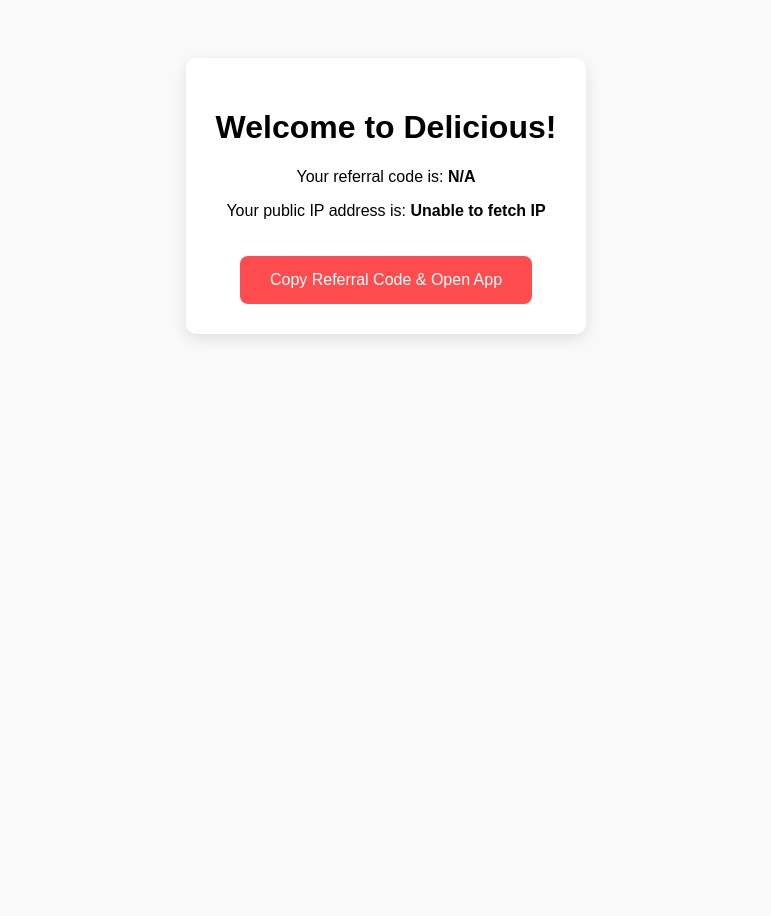
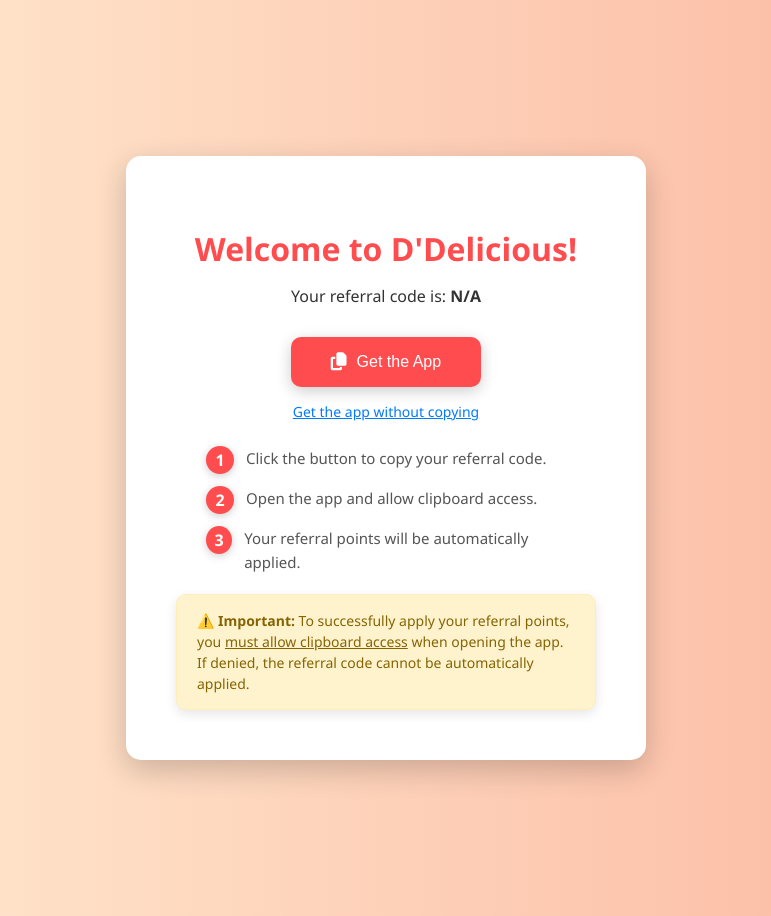
Before and after one commit to abhishek-niraj/referral, a plain HTML site: page index.html in a window 1280 px wide. Shown: the whole page, without its empty margins (254-1025 px from the left). Before the commit the page ends 800 px from the top, so only its background shows below. Drawn offline with Linux system fonts and the light colour scheme; no server answers.

Commit message:
codecommit

```diff
--- a/index.html
+++ b/index.html
@@ -3,77 +3,192 @@
 <head>
   <meta charset="UTF-8" />
   <meta name="viewport" content="width=device-width, initial-scale=1.0"/>
-  <title>Delicious Referral</title>
+  <title> D'Delicious Referral</title>
 
-  <!-- Dynamic Smart App Banner for iOS -->
-  <script>
-    const params = new URLSearchParams(window.location.search);
-    const code = params.get('code') || '';
-
-    const meta = document.createElement('meta');
-    meta.name = 'apple-itunes-app';
-    meta.content = `app-id=6736582983, app-argument=https://ddelicious.co.in/referral?code=${code}`;
-    document.head.appendChild(meta);
-  </script>
+  <!-- Font Awesome for copy icon -->
+  <script src="https://kit.fontawesome.com/a076d05399.js" crossorigin="anonymous"></script>
 
   <style>
     body {
-      font-family: Arial, sans-serif;
+      font-family: 'Segoe UI', Tahoma, Geneva, Verdana, sans-serif;
       text-align: center;
       padding: 50px;
-      background: #f9f9f9;
+      background: linear-gradient(to right, #ffecd2, #fcb69f);
+      min-height: 100vh;
+      display: flex;
+      justify-content: center;
+      align-items: center;
     }
+
     .referral-box {
       background: #fff;
-      padding: 30px;
-      border-radius: 10px;
-      box-shadow: 0 5px 15px rgba(0,0,0,0.1);
+      padding: 50px;
+      border-radius: 15px;
+      box-shadow: 0 10px 30px rgba(0,0,0,0.2);
       display: inline-block;
+      max-width: 420px;
+      width: 100%;
+      text-align: center;
     }
-    button {
+
+    h1 {
+      color: #ff4d4f;
+      margin-bottom: 15px;
+    }
+
+    p {
+      font-size: 16px;
+      color: #333;
+      margin: 10px 0;
+    }
+
+    .button {
       background-color: #ff4d4f;
       color: white;
       border: none;
-      padding: 15px 30px;
+      padding: 16px 40px;
       font-size: 16px;
-      border-radius: 8px;
+      border-radius: 10px;
       cursor: pointer;
       margin-top: 20px;
+      transition: 0.3s;
+      box-shadow: 0 4px 15px rgba(0,0,0,0.2);
+      display: inline-flex;
+      align-items: center;
     }
-    button:hover {
+
+    .button:hover {
       background-color: #e84342;
+      transform: translateY(-2px);
+    }
+
+    .button i {
+      margin-right: 10px;
+      font-size: 18px;
+    }
+
+    .alternative {
+      margin-top: 15px;
+      font-size: 14px;
+      color: #007bff;
+      cursor: pointer;
+      text-decoration: underline;
+    }
+
+    .instruction {
+      margin-top: 25px;
+      text-align: left;
+      max-width: 360px;
+      margin-left: auto;
+      margin-right: auto;
+      font-size: 15px;
+      color: #555;
+      line-height: 1.6;
+    }
+
+    .step {
+      display: flex;
+      align-items: flex-start;
+      margin-bottom: 12px;
+    }
+
+    .step-number {
+      display: inline-block;
+      background: #ff4d4f;
+      color: white;
+      font-weight: bold;
+      border-radius: 50%;
+      width: 28px;
+      height: 28px;
+      line-height: 28px;
+      text-align: center;
+      margin-right: 12px;
+      font-size: 16px;
+      box-shadow: 0 2px 8px rgba(0,0,0,0.2);
+    }
+
+    .ip-address {
+      margin-top: 20px;
+      font-weight: bold;
+      color: #ff4d4f;
+    }
+
+    /* Clipboard permission notice */
+    .clipboard-instruction {
+      margin-top: 20px;
+      background: #fff3cd;
+      color: #856404;
+      padding: 15px 20px;
+      border-radius: 10px;
+      border: 1px solid #ffeeba;
+      font-size: 14px;
+      text-align: left;
+      max-width: 400px;
+      margin-left: auto;
+      margin-right: auto;
+      box-shadow: 0 4px 12px rgba(0,0,0,0.1);
+      line-height: 1.5;
+    }
+    .clipboard-instruction strong {
+      font-weight: bold;
     }
   </style>
 </head>
 <body>
+
   <div class="referral-box">
-    <h1>Welcome to Delicious!</h1>
+    <h1>Welcome to D'Delicious!</h1>
     <p>Your referral code is: <strong id="refCode">...</strong></p>
-    <p>Your public IP address is: <strong id="userIp">Loading...</strong></p>
-    <button id="copyButton">Copy Referral Code & Open App</button>
+
+    <!-- Get App Button -->
+    <button class="button" id="copyButton">
+      <i class="fas fa-copy"></i> Get the App
+    </button>
+
+    <!-- Alternative link -->
+    <div class="alternative" id="openWithoutCopy">
+      Get the app without copying
+    </div>
+
+    <!-- Instructions -->
+    <div class="instruction">
+      <div class="step"><span class="step-number">1</span> Click the button to copy your referral code.</div>
+      <div class="step"><span class="step-number">2</span> Open the app and allow clipboard access.</div>
+      <div class="step"><span class="step-number">3</span> Your referral points will be automatically applied.</div>
+    </div>
+
+    <!-- Clipboard permission notice -->
+    <div class="clipboard-instruction">
+      ⚠️ <strong>Important:</strong> To successfully apply your referral points, you <u>must allow clipboard access</u> when opening the app.
+      If denied, the referral code cannot be automatically applied.
+    </div>
+
+    <!-- IP Display -->
+
   </div>
 
   <script>
-    document.getElementById('refCode').textContent = code || 'N/A';
+    // Get referral code from URL
+    const params = new URLSearchParams(window.location.search);
+    const code = params.get('code') || 'N/A';
+    document.getElementById('refCode').textContent = code;
 
-    // Fetch and display public IP address
-    async function showIp() {
-      try {
-        const response = await fetch('https://api.ipify.org?format=json');
-        const data = await response.json();
-        document.getElementById('userIp').textContent = data.ip;
-      } catch (err) {
-        document.getElementById('userIp').textContent = 'Unable to fetch IP';
-        console.error(err);
-      }
-    }
-    showIp();
 
-    document.getElementById('copyButton').addEventListener('click', () => {
+    // Copy & redirect button
+    document.getElementById('copyButton').addEventListener('click', async () => {
       if (!code) return;
 
-      navigator.clipboard.writeText(`referral_code=${code}`).then(() => {
-        alert('Referral code copied to clipboard!');
+      try {
+        if (navigator.permissions) {
+          const permission = await navigator.permissions.query({name: 'clipboard-write'});
+          if (permission.state === 'denied') {
+            alert('Please allow clipboard access in your browser settings.');
+            return;
+          }
+        }
+
+        await navigator.clipboard.writeText(`referral_code=${code}`);
+        alert('Referral code copied! Open the app to get your points.');
 
         const isAndroid = /Android/i.test(navigator.userAgent);
         if (isAndroid) {
@@ -82,10 +197,20 @@
           window.location.href = `https://apps.apple.com/app/id6736582983`;
         }
 
-      }).catch(err => {
-        alert('Failed to copy referral code.');
+      } catch (err) {
+        alert('Failed to copy referral code. Please copy manually.');
         console.log(err);
-      });
+      }
+    });
+
+    // Alternative: open app without copying
+    document.getElementById('openWithoutCopy').addEventListener('click', () => {
+      const isAndroid = /Android/i.test(navigator.userAgent);
+      if (isAndroid) {
+        window.location.href = `https://play.google.com/store/apps/details?id=com.user.delicious.d`;
+      } else {
+        window.location.href = `https://apps.apple.com/app/id6736582983`;
+      }
     });
   </script>
 </body>
```
